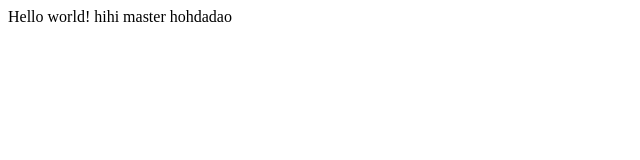
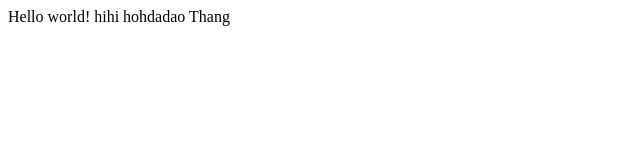
Before and after one commit to frontenddevteam/react-app-template, a React app: page / in a window 1280 px wide. Shown: the top 160 px of the page, without its empty margins (0-640 px from the left). Built offline with nearby package versions, Linux system fonts and the light colour scheme.

Commit message:
add soth

```diff
--- a/App.jsx
+++ b/App.jsx
@@ -4,7 +4,7 @@ class App extends React.Component {
    render() {
       return (
          <div>
-			Hello world! hihi  master hohdadao
+			Hello world! hihi hohdadao Thang
          </div>
       );
    }
```
